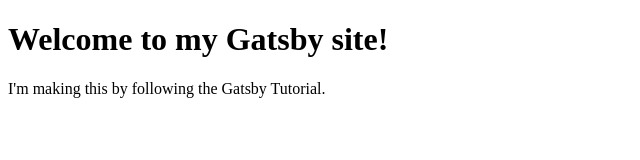
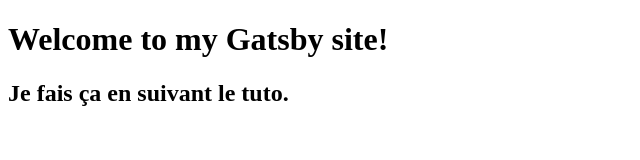
Before and after one commit to phil-lfk/gatsby-test-one, a Gatsby site: page / in a window 1280 px wide. Shown: the whole page, without its empty margins (0-640 px from the left). Built offline with nearby package versions, Linux system fonts and the light colour scheme; Gatsby itself is replaced by a stand-in of ours.

Commit message:
modif tuto 02

```diff
--- a/src/pages/index.js
+++ b/src/pages/index.js
@@ -6,7 +6,7 @@
   return (
     <main>
       <h1>Welcome to my Gatsby site!</h1>
-      <p>I'm making this by following the Gatsby Tutorial.</p>
+      <h2>Je fais ça en suivant le tuto.</h2>
     </main>
   )
 }
```
